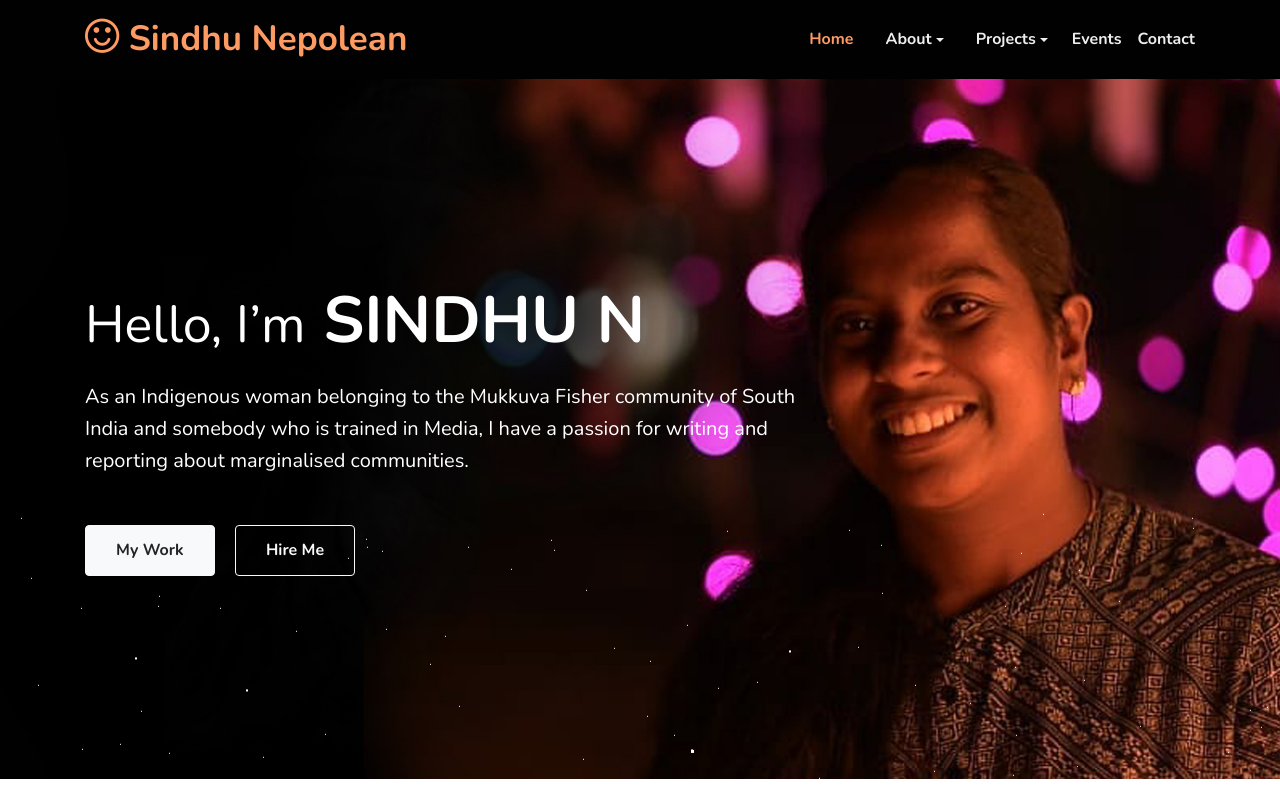
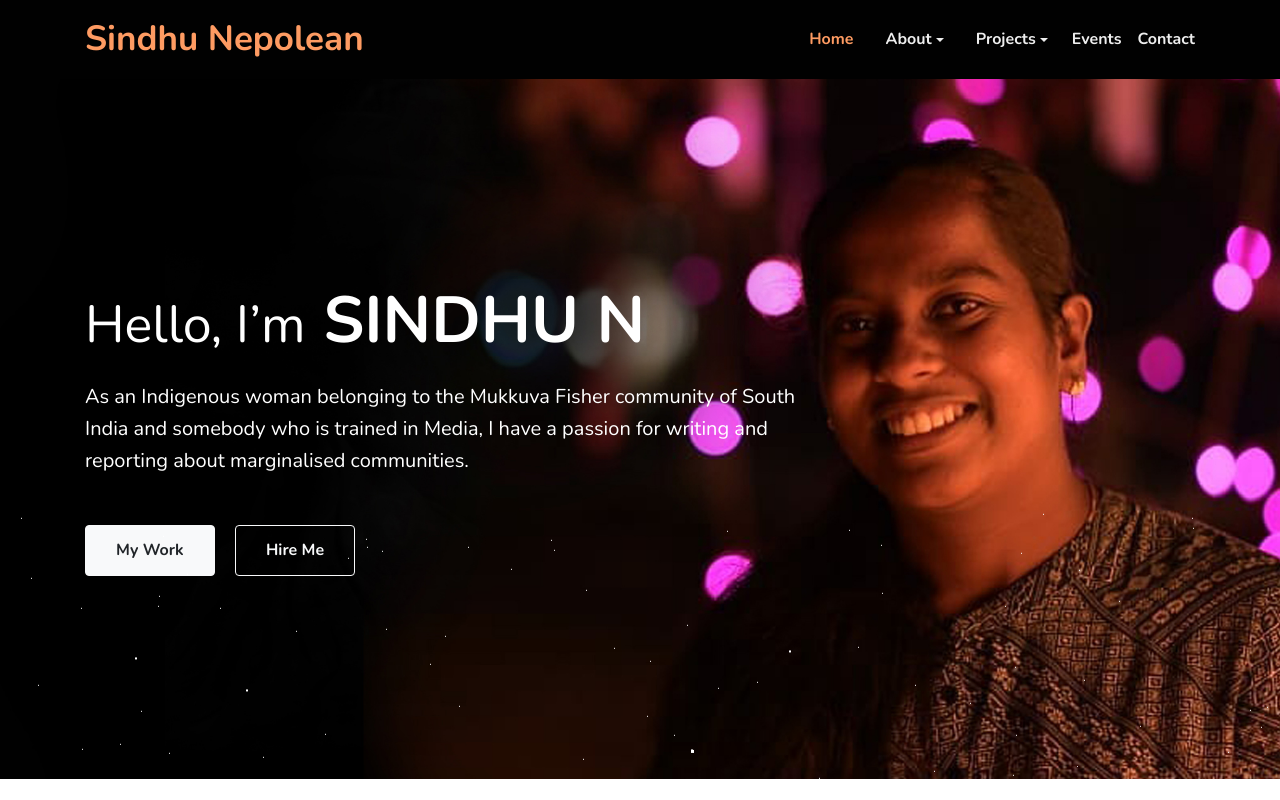
Before and after one commit to JohnRaj03/1st-Project-Sindhu, a plain HTML site: page index.html in a window 1280 px wide. Shown: the top 800 px of the page. Drawn offline with nearby package versions, Linux system fonts and the light colour scheme.

Commit message:
Update index.html

```diff
--- a/index.html
+++ b/index.html
@@ -25,7 +25,7 @@
   <div class="w3l-header" id="home">
     <div class="container">
       <nav class="navbar navbar-expand-lg navbar-dark pl-0 pr-0">
-        <a class="navbar-brand m-0" href="index.html"><span class="fa fa-smile-o"></span> Sindhu Nepolean </a>
+        <a class="navbar-brand m-0" href="index.html"><span class=""></span> Sindhu Nepolean </a>
         <!-- if logo is image enable this
             <a class="navbar-brand" href="#index.html">
                 <img src="image-path" alt="Your logo" title="Your logo" style="height:35px;" />
```
